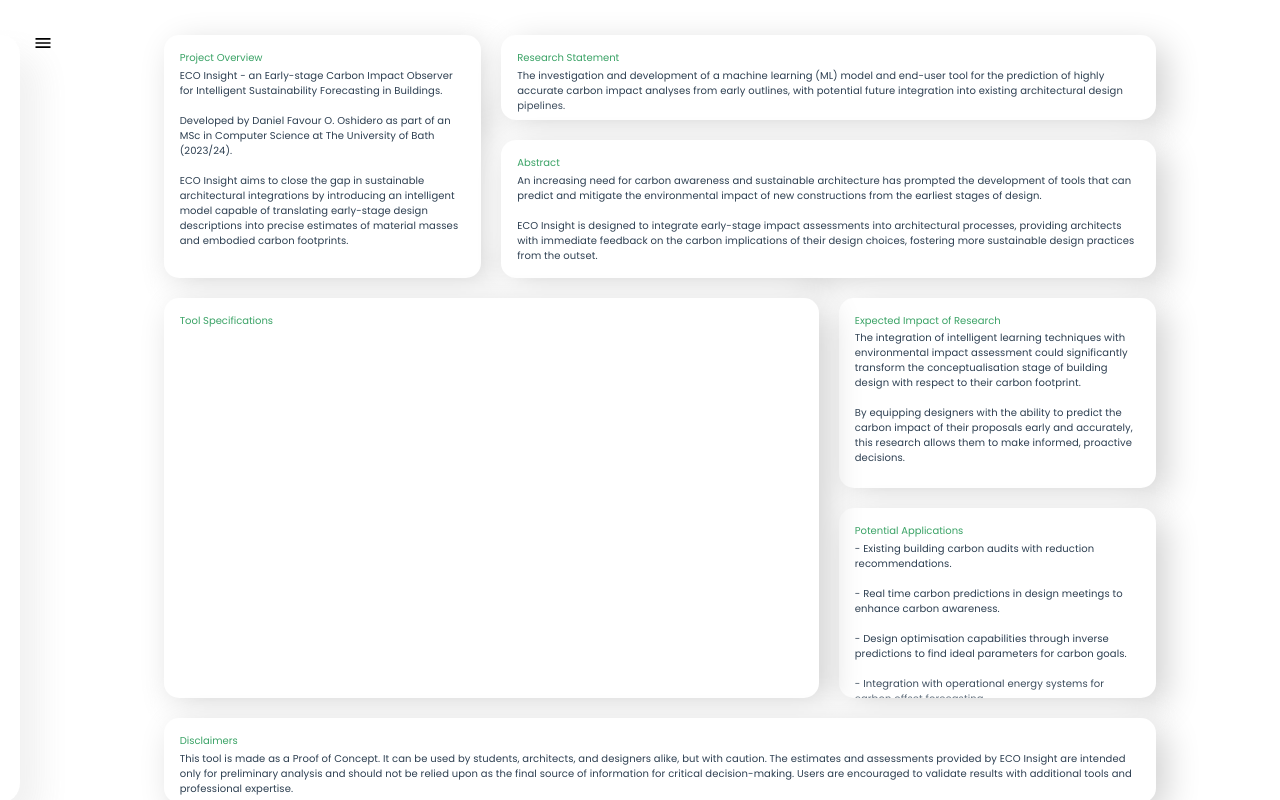
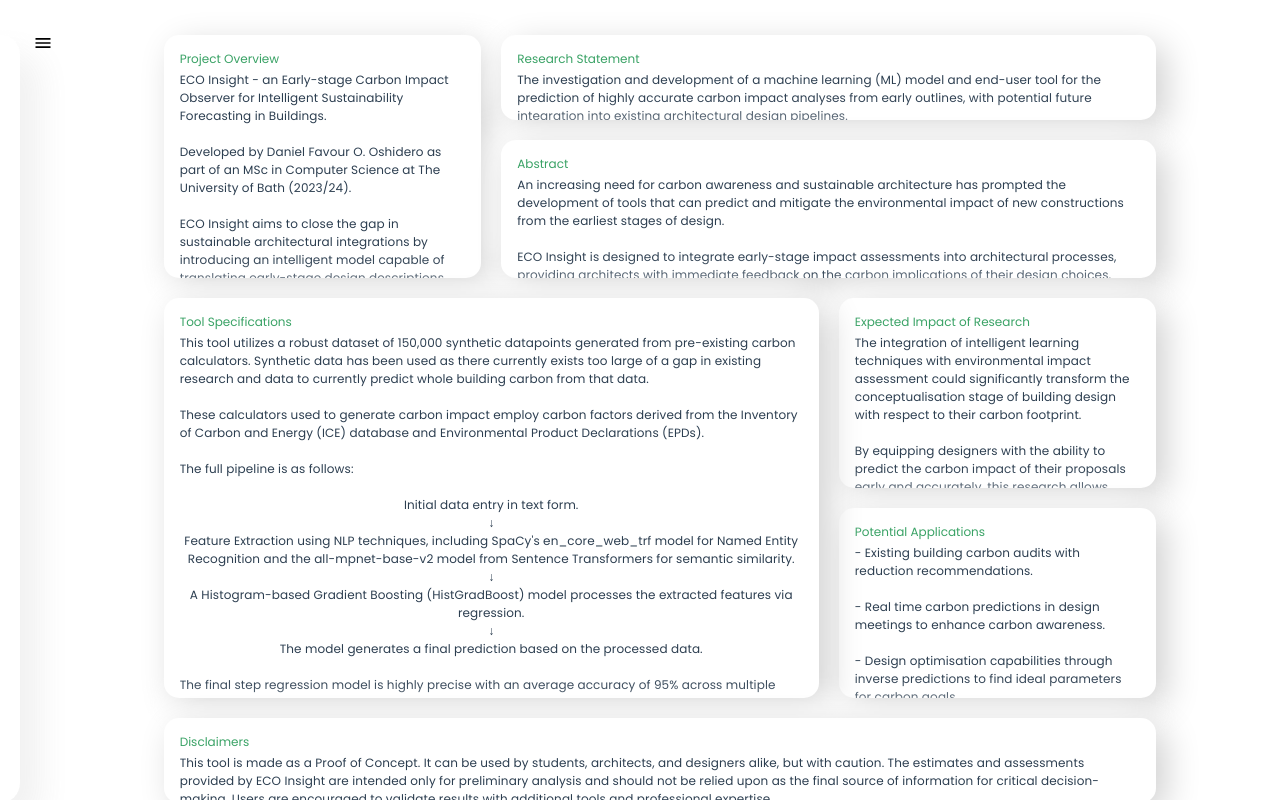
Before and after one commit to dfoshidero/EarlyStageCarbonObserver_Website, a React (Create React App) app: page /support in a window 1280 px wide. Built offline with nearby package versions, Linux system fonts and the light colour scheme.

Commit message:
background image sizing

```diff
--- a/src/components/Layout/Layout.jsx
+++ b/src/components/Layout/Layout.jsx
@@ -53,16 +53,11 @@
     const images = [
       {
         src: require("../../assets/images/drawing1.png"),
-        style: { top: "-5%", left: "45%", height: "450px", opacity: "0.3" }, // Reduced height
+        className: "image1",
       },
       {
         src: require("../../assets/images/drawing3.png"),
-        style: {
-          top: "50%",
-          left: "0%",
-          height: "600px",
-          opacity: "0.1",
-        }, // Reduced height
+        className: "image2",
       },
     ];
 
@@ -75,8 +70,7 @@
           key={index}
           src={image.src}
           alt={`background-${index}`}
-          className="background-image"
-          style={image.style}
+          className={`background-image ${image.className}`}
         />
       ));
     }
--- a/src/components/Layout/Layout.scss
+++ b/src/components/Layout/Layout.scss
@@ -51,17 +51,44 @@
 
 .background {
   position: absolute;
+  z-index: 0;
+  height: 100%;
   width: 100%;
-  height: 100%;
-  z-index: 0;
   pointer-events: none;
-  overflow: hidden;
-}
 
-.background-image {
-  position: absolute;
-  z-index: 0;
-  pointer-events: none;
+  .image1 {
+    position: absolute;
+    top: -10%;
+    left: 50%;
+    width: 50%;
+    opacity: 0.3;
+  }
+
+  .image2 {
+    position: absolute;
+    top: 40%; // Fixed position
+    left: 0%; // Fixed position
+    width: 50%;
+    opacity: 0.1;
+  }
+
+  @media (min-width: 1200px) and (min-height: 1200px) {
+    .image1 {
+      position: absolute;
+      top: -2%;
+      left:50%;
+      width: 50%;
+      opacity: 0.3;
+    }
+
+    .image2 {
+      position: absolute;
+      top: 50%;
+      left: 30px;
+      width: 50%;
+      opacity: 0.1;
+    }
+  }
 }
 
 .main-content {
--- a/src/pages/Project/Project.scss
+++ b/src/pages/Project/Project.scss
@@ -188,8 +188,7 @@
   justify-content: center;
   align-items: center;
   height: 100%;
-  padding: 10px;
-
+  padding-bottom: 10px;
   textarea {
     width: 85%;
     height: 100%;
--- a/src/pages/Support/Support.jsx
+++ b/src/pages/Support/Support.jsx
@@ -43,7 +43,29 @@
     },
     {
       title: "Tool Specifications",
-      content: ``,
+      content: `This tool utilizes a robust dataset of 150,000 synthetic datapoints generated from pre-existing carbon calculators. Synthetic data has been used as there currently exists too large of a gap in existing research and data to currently predict whole building carbon from that data.
+                <br><br>
+                These calculators used to generate carbon impact employ carbon factors derived from the Inventory of Carbon and Energy (ICE) database and Environmental Product Declarations (EPDs).
+                <br><br>
+                The full pipeline is as follows:
+                <br><br>
+                <div style="text-align: center;">
+                Initial data entry in text form.
+                <br> &darr; <br>
+                Feature Extraction using NLP techniques, including SpaCy's en_core_web_trf model for Named Entity Recognition and the all-mpnet-base-v2 model from Sentence Transformers for semantic similarity.
+                <br> &darr; <br>
+                A Histogram-based Gradient Boosting (HistGradBoost) model processes the extracted features via regression.
+                <br> &darr; <br>
+                The model generates a final prediction based on the processed data.
+                <br><br>
+                </div>
+
+                The final step regression model is highly precise with an average accuracy of 95% across multiple tests.
+                <br><br>
+                You can download any material assumptions <a style="color: #39a265" href="assets/assumptions.xlsx">here</a>.
+                <br>
+                You can download any logical constraints <a style="color: #39a265" href="assets/constraints.xlsx">here</a>.`,
+
       position: { gridColumn: "1 / span 4", gridRow: "6 / span 8" },
     },
     {
--- a/src/pages/Support/SupportPage.scss
+++ b/src/pages/Support/SupportPage.scss
@@ -46,7 +46,7 @@
 }
 
 .about-card .MuiTypography-root {
-  font-size: 10px; /* Base font size */
+  font-size: 12px; /* Base font size */
   color: #2c3e50;
   font-family: "Poppins", sans-serif !important;
 }
@@ -55,11 +55,6 @@
   color: #39a265 !important;
 }
 
-@media (min-width: 992px) and (min-height: 992px) {
-  .about-card .MuiTypography-root {
-    font-size: 12px;
-  }
-}
 
 @media (min-width: 1200px) and (min-height: 1200px) {
   .about-card .MuiTypography-root {
```
Also changed, not shown: 2 other files (tests, documents, lock files or other folders).
